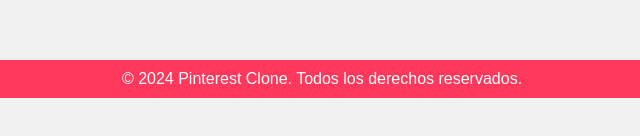
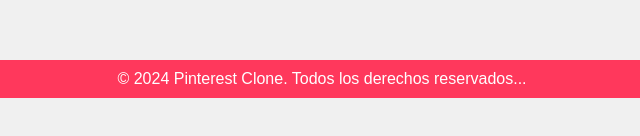
Before and after one commit to agustinbarros13/entrega-vite-js, a website built with Vite: page index.html in a window 1280 px wide. Shown: the part 182-318 px from the top of the page, 318-958 px from the left. Built offline with nearby package versions, Linux system fonts and the light colour scheme; no server answers.

```diff
--- a/index.html
+++ b/index.html
@@ -9,7 +9,7 @@
   <body>
     <div id="app"></div>
     <footer>
-      <p>&copy; 2024 Pinterest Clone. Todos los derechos reservados.</p>
+      <p>&copy; 2024 Pinterest Clone. Todos los derechos reservados...</p>
     </footer>
     <script type="module" src="/src/main.js"></script>
   </body>
```
